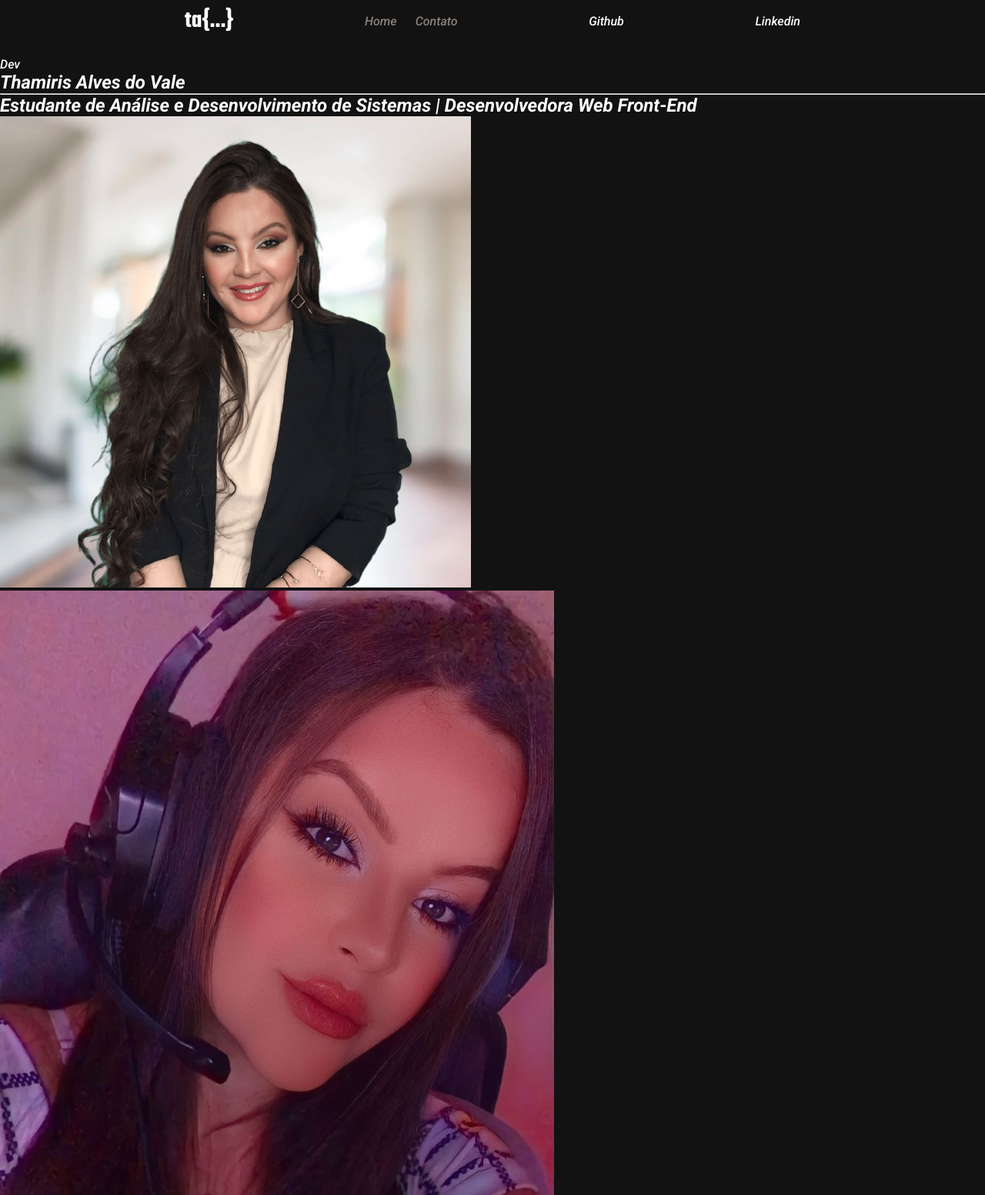
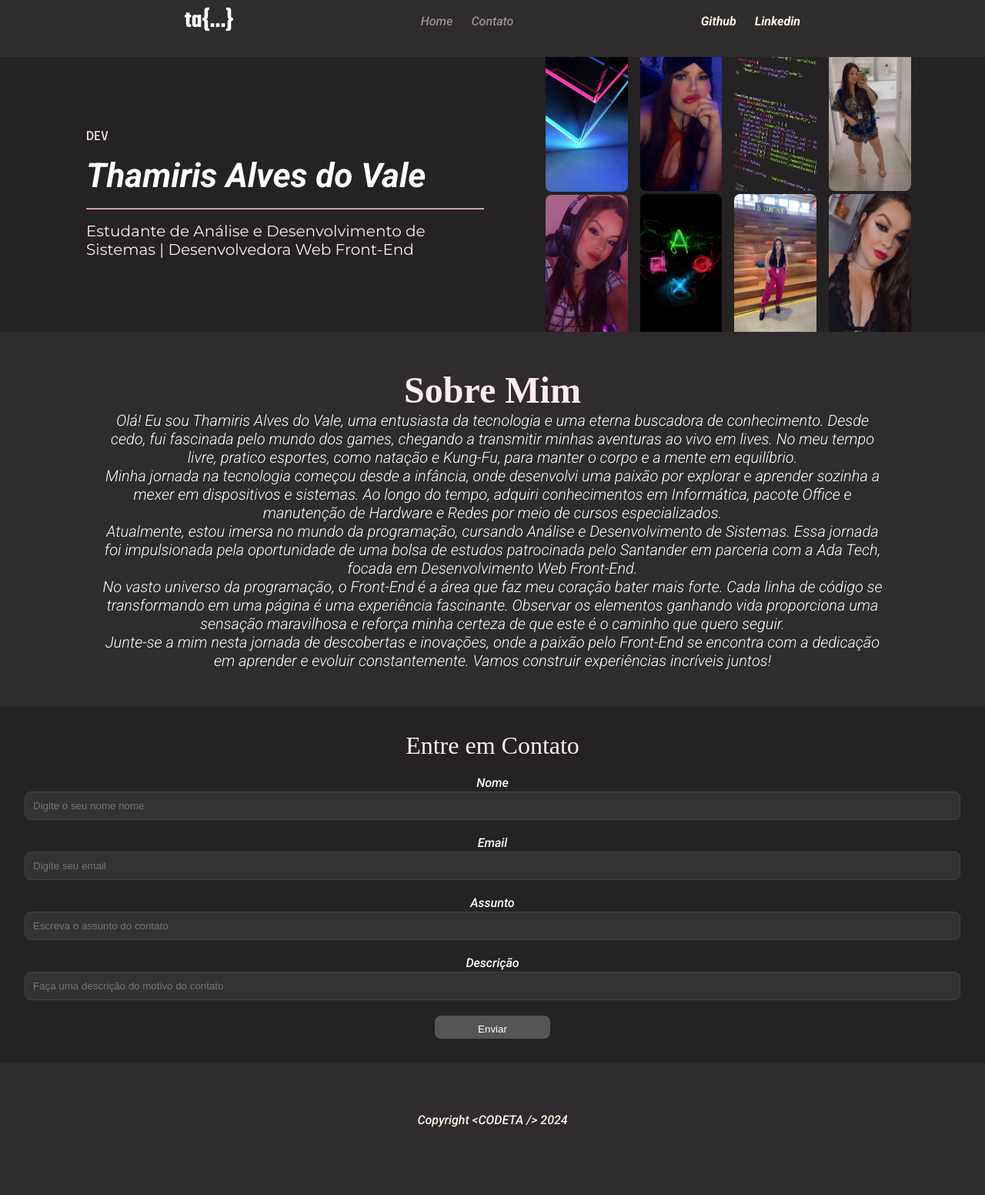
Before and after one commit to Thamirisalvalle/portfolio_adatech, a plain HTML site: page index.html in a window 1280 px wide. Shown: the part 20-1572 px from the top of the page at 77% size. After the commit the page ends 1548 px from the top, so only its background shows below. Drawn offline with Linux system fonts and the light colour scheme; a web font is replaced by a local one.

Commit message:
Fiz a estilização da página com css

```diff
--- a/css/reset.css
+++ b/css/reset.css
@@ -1,4 +1,4 @@
-@import url('https://fonts.googleapis.com/css2?family=Montserrat:ital,wght@1,100&family=Roboto:ital,wght@1,300;1,400;1,500;1,700&family=Shadows+Into+Light+Two&family=Teko:wght@600&display=swap');
+@import url('https://fonts.googleapis.com/css2?family=Epilogue:ital,wght@0,100;0,500;1,500&family=Montserrat:ital,wght@0,400;1,100&family=Roboto:ital,wght@1,100;1,300;1,400;1,500;1,700&family=Shadows+Into+Light+Two&family=Teko:wght@600&display=swap');
 
 *{
     margin: 0;
@@ -7,7 +7,7 @@
 }
 
 body{
-    background:#121212 ;
+    background:#2e2c2c ;
     color: #fff ;
 }
 
@@ -22,4 +22,5 @@ a {
 
 ul {
     list-style: none;
+
 }
--- a/css/style.css
+++ b/css/style.css
@@ -20,10 +20,22 @@ nav {
     display: flex;
     flex-direction: row;
     gap: 1.5rem;
+}
+
+.menu a{
     color: #FFF2E780
 }
 
 .redes{
+    display: flex;
+    flex-direction: row;
+    gap: 1.5rem;
+
+    text-decoration: none;
+    list-style: none;
+}
+
+.redes a{
     color: #fff2e7;
     font-weight: 600;
 }
@@ -32,3 +44,156 @@ main {
     display: flex;
     flex-direction: column;
 }
+
+.principal{
+    background: #242222;
+}
+
+.inicio{
+    max-width: 1120px;
+    /* height: 60vh; */
+
+    display: flex;
+    flex-direction: row;
+    justify-content: space-between;
+    align-items: center;
+    gap: 6rem;
+
+    padding: 0rem 2rem;
+    margin: auto;
+
+    overflow: clip;
+}
+
+.inicio-conteudo{
+    display: flex;
+    flex-direction: column;
+    gap: 1rem;
+}
+
+.dev{
+    font-family: Epilogue;
+    font-size: 1rem;
+    font-weight: 500;
+    text-transform: uppercase;
+    color:#fdeaf2;
+}
+
+h1{
+   font-size: 2.75rem;
+   font-weight: 700;
+}
+
+hr{
+    border-color: pink;
+}
+
+.inicio-subtitulo {
+    color: #fdeaf2;
+    font-family: Montserrat;
+    font-size: 1.25rem;
+    font-weight: 400;
+}
+
+.inicio-images-container{
+    max-width: 45%;
+    column-count: 4;
+    column-gap: 1rem;
+    margin: -1rem;
+
+}
+
+.inicio-images-container > figure > img {
+    width: 100%;
+    border-radius: 0.5rem;
+}
+
+
+.sobre-mim{
+    display: flex;
+    text-align: center;
+
+    max-width: 1120px;
+    padding: 3rem 3rem;
+    margin: auto;
+}
+
+.sobre-mim-cabecalho > h2 {
+    gap:1rem
+}
+
+h2{
+    font-family: Shadows Into Light Two;
+    font-size: 3rem;
+    font-weight: 700;
+    color:  #fdeaf2;
+}
+
+p{
+    font-size: 1.25rem;
+    font-weight: 300;
+}
+
+.formulario{
+    background: #242222;
+    padding: 2rem;
+    text-align: center;
+}
+
+h3{
+    font-family: Shadows Into Light Two;
+    font-size: 2rem;
+    font-weight: 500;
+    color:  #fdeaf2;
+    margin-bottom: 20px;
+}
+
+form {
+    display: flex;
+    flex-direction: column;
+}
+
+label{
+    margin-bottom: 2px;
+}
+
+input,textarea {
+    padding: 10px;
+    margin-bottom: 20px;
+    border: 1px solid #444;
+    border-radius: 0.5rem;
+    background-color: #333;
+    color: #fff;
+}
+
+button {
+    padding: 10px;
+    width: 150px;
+    height: 30px;
+
+    background-color: #555; /* Tom menos escuro para o botão */
+    color: #fff;
+
+    border: none;
+    cursor: pointer;
+    text-align: center;
+    border-radius: 0.5rem;
+}
+
+button:hover {
+    background-color: #777; /* Tom de cinza mais claro ao passar o mouse sobre o botão */
+}
+
+footer{
+    padding: 4rem;
+    display: flex;
+    flex-direction: column;
+    align-items: center;
+
+}
+
+.footer-copy{
+    color: #FFF2E7;
+    font-size: 1rem;
+    font-weight: 500;
+}
--- a/index.html
+++ b/index.html
@@ -13,74 +13,81 @@
         <nav>
             <span class="logo">ta{...}</span>
             <ul class="menu">
-                <li><a>Home</a></li>
-                <li><a>Contato</a></li>
-            </ul class="redes">
-            <a>Github</a>
-            <a>Linkedin</a>
+                <li><a href="#principal">Home</a></li>
+                <li><a href="#formulario">Contato</a></li>
+            </ul>
+            <ul class="redes">
+                <li><a href="https://github.com/Thamirisalvalle" target="_blank">Github</a></li>
+                <li><a href="https://www.linkedin.com/in/thamirisalvesdovale/" target="_blank">Linkedin</a></li>
+            </ul>
         </nav>
     </header>
     <main>
+        <div class="principal">
             <section class="inicio">
-            <header>
-                <span>Dev</span>
+                <header class="inicio-conteudo">
+                    <span class="dev">Dev</span>
                     <h1>Thamiris Alves do Vale</h1>
                     <hr/>
-                <h2>Estudante de Análise e Desenvolvimento de Sistemas | Desenvolvedora Web Front-End</h2>
+                    <h2 class="inicio-subtitulo">Estudante de Análise e Desenvolvimento de Sistemas | Desenvolvedora Web Front-End</h2>
                 </header>
-            <div>
-                <figure><img src="Assets/image 1.png"/></figure>
+                <div class="inicio-images-container">
+                    <figure><img src="Assets/image 7.jpeg"/></figure>
                     <figure><img src="Assets/image 2.jpeg"/></figure>
                     <figure><img src="Assets/image 3.jpeg"/></figure>
-                <figure><img src="Assets/image 4.jpeg"/></figure>
+                    <figure><img src="Assets/image 9.jpg"/></figure>
+                    <figure><img src="Assets/image 8.jpg"/></figure>
                     <figure><img src="Assets/image 5.jpeg"/></figure>
                     <figure><img src="Assets/image 6.jpeg"/></figure>
+                    <figure><img src="Assets/image 4.jpeg"/></figure>
                 </div>
             </section>
-        <section>
-            <button>
-                <img src="Assets/Botao.png">
-            </button>
+        </div>
         </section>
-        <section>
-            <header>
+        <section class="sobre-mim">
+            <header class="sobre-mim-cabecalho">
                 <h2> Sobre Mim</h2>
-                <p> Olá! Eu sou Thamiris Alves do Vale, uma entusiasta da tecnologia e uma eterna buscadora de conhecimento. Desde cedo, fui fascinada pelo mundo dos games, chegando a transmitir minhas aventuras ao vivo em lives. No meu tempo livre, pratico esportes, como natação e Kung-Fu, para manter o corpo e a mente em equilíbrio.
-                <hr/>
-                Minha jornada na tecnologia começou desde a infância, onde desenvolvi uma paixão por explorar e aprender sozinha a mexer em dispositivos e sistemas. Ao longo do tempo, adquiri conhecimentos em Informática, pacote Office e manutenção de Hardware e Redes por meio de cursos especializados.
-                <hr/>
-                Atualmente, estou imersa no mundo da programação, cursando Análise e Desenvolvimento de Sistemas. Essa jornada foi impulsionada pela oportunidade de uma bolsa de estudos patrocinada pelo Santander em parceria com a Ada Tech, focada em Desenvolvimento Web Front-End.
-                <hr/>
-                No vasto universo da programação, o Front-End é a área que faz meu coração bater mais forte. Cada linha de código se transformando em uma página é uma experiência fascinante. Observar os elementos ganhando vida proporciona uma sensação maravilhosa e reforça minha certeza de que este é o caminho que quero seguir.
-                <hr/>
+                <p> Olá! Eu sou Thamiris Alves do Vale, uma entusiasta da tecnologia e uma eterna buscadora de conhecimento. Desde cedo, fui fascinada pelo mundo dos games, chegando a transmitir minhas aventuras ao vivo em lives. No meu tempo livre, pratico esportes, como natação e Kung-Fu, para manter o corpo e a mente em equilíbrio.<br>
+
+                Minha jornada na tecnologia começou desde a infância, onde desenvolvi uma paixão por explorar e aprender sozinha a mexer em dispositivos e sistemas. Ao longo do tempo, adquiri conhecimentos em Informática, pacote Office e manutenção de Hardware e Redes por meio de cursos especializados. <br>
+
+                Atualmente, estou imersa no mundo da programação, cursando Análise e Desenvolvimento de Sistemas. Essa jornada foi impulsionada pela oportunidade de uma bolsa de estudos patrocinada pelo Santander em parceria com a Ada Tech, focada em Desenvolvimento Web Front-End. <br>
+
+                No vasto universo da programação, o Front-End é a área que faz meu coração bater mais forte. Cada linha de código se transformando em uma página é uma experiência fascinante. Observar os elementos ganhando vida proporciona uma sensação maravilhosa e reforça minha certeza de que este é o caminho que quero seguir. <br>
+
                 Junte-se a mim nesta jornada de descobertas e inovações, onde a paixão pelo Front-End se encontra com a dedicação em aprender e evoluir constantemente. Vamos construir experiências incríveis juntos!
+
                 </p>
             </header>
         </section>
         <section>
-            <div>
+            <div class="formulario">
                 <h3>Entre em Contato</h3>
                 <form>
+
                     <label for="inputNome">Nome</label>
-                    <input id="inputNome" type="text" placeholder="Digite o seu nome nome"/>
-                    <br/>
+                    <input id="inputNome" type="text" placeholder="Digite o seu nome nome" required/>
+
                     <label for="inputEmail">Email</label>
-                    <input id="inputEmail" type="email" placeholder="Digite seu email" />
-                    <br/>
+                    <input id="inputEmail" type="email" placeholder="Digite seu email" required/>
+
                     <label for="inputAssunto">Assunto</label>
-                    <input id="inputAssunto" type="text" placeholder="Escreva o assunto do contato" />
-                    <br/>
+                    <input id="inputAssunto" type="text" placeholder="Escreva o assunto do contato" required/>
+
                     <label for="inputDescricao">Descrição</label>
-                    <input id="inputDescricao" type="text" placeholder="Faça uma descrição do motivo do contato" /></textarea>
-                    <br/>
+                    <input id="inputDescricao" type="text" placeholder="Faça uma descrição do motivo do contato" required/></textarea>
+
+                    <section class="botao-enviar">
                         <button type="submit">Enviar</button>
+                    </section>
+
 
                 </form>
             </div>
         </section>
     </main>
     <footer>
-        <p>Copyright &lt;CODETA /&gt; 2024 </p>
+        <p class="footer-copy">Copyright &lt;CODETA /&gt; 2024 </p>
     </footer>
 </body>
 
```
Also changed, not shown: Assets/Botao 1.png (added), Assets/Botao.png, Assets/image 7.jpeg (added), Assets/image 8.jpg (added), Assets/image 9.jpg (added), 1 other file. Lines whose indentation alone changed are shown as unchanged.
